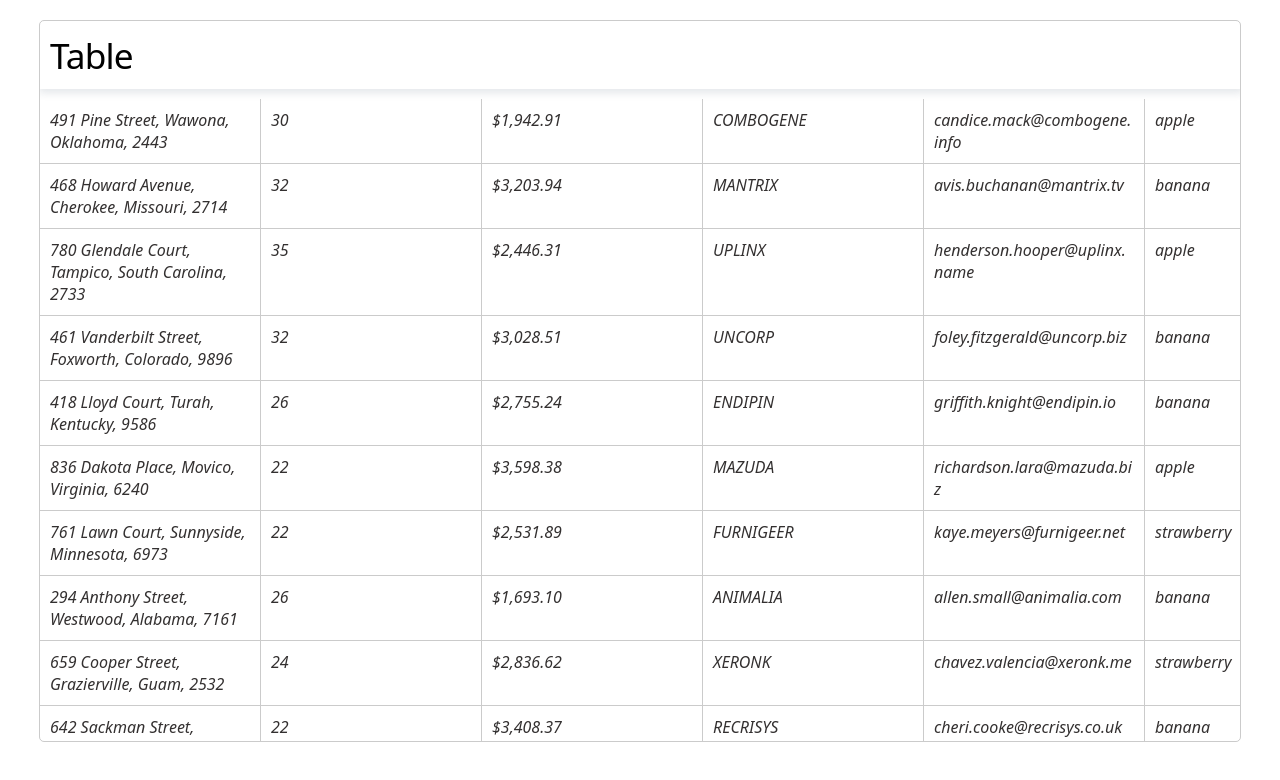
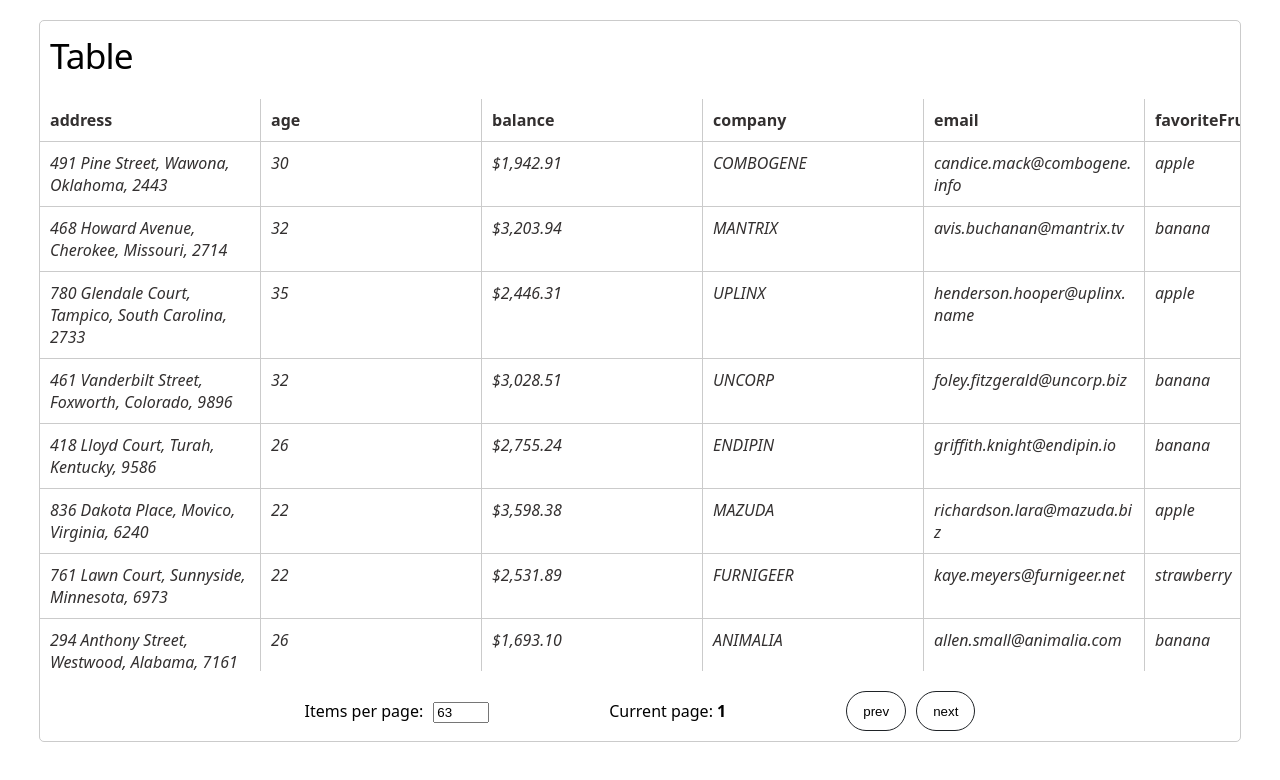
Before and after one commit to UlianaSavi/angular-table, an Angular app: page /start in a window 1280 px wide. Both pictures are taken after a click on the button "Start". Shown: the top 780 px of the page. Built offline with nearby package versions, Linux system fonts and the light colour scheme.

Commit message:
add styles for header and footer of the table && set value to items per page inp

```diff
--- a/src/app/services/table-settings.service.ts
+++ b/src/app/services/table-settings.service.ts
@@ -4,8 +4,8 @@ import { IData, IRowsToShow } from "../types";
 @Injectable({
   providedIn: 'root'
 })
-export class TableSettings {
-  public shownRows: IRowsToShow = {
+export class TableSettingsService {
+  public shownColumns: IRowsToShow = {
     isActive: true,
     balance: true,
     picture: true,
@@ -20,7 +20,7 @@ export class TableSettings {
 
   public filterByShownConfig(data: IData[]): IData[] {
     const showNamesArr: string[] = [];
-    for (const [key, value] of Object.entries(this.shownRows)) {
+    for (const [key, value] of Object.entries(this.shownColumns)) {
       if (value) {
         showNamesArr.push(key);
       }
--- a/src/app/shared/table/shared.module.ts
+++ b/src/app/shared/table/shared.module.ts
@@ -3,6 +3,7 @@ import { CommonModule } from '@angular/common';
 import { BrowserAnimationsModule } from '@angular/platform-browser/animations';
 import { TableComponent } from './table.component';
 import { HttpClientModule } from '@angular/common/http';
+import { FormsModule, ReactiveFormsModule } from '@angular/forms';
 
 
 
@@ -13,7 +14,9 @@ import { HttpClientModule } from '@angular/common/http';
   imports: [
     CommonModule,
     BrowserAnimationsModule,
-    HttpClientModule
+    HttpClientModule,
+    FormsModule,
+    ReactiveFormsModule
   ],
   providers: [],
   exports: [
--- a/src/app/shared/table/table.component.css
+++ b/src/app/shared/table/table.component.css
@@ -8,7 +8,6 @@
 
 .table-header {
   width: 100%;
-  box-shadow: var(--box-shadow);
 }
 
 .table-body {
@@ -19,11 +18,12 @@
   color: var(--grey);
 }
 
-.table-body__row{
+.table-body__row {
   display: flex;
 }
 
-.table-body__row__cell {
+.table-body__row__cell,
+.table__names {
   width: 200px;
   min-width: 200px;
   border-right: 1px solid var(--lite-grey);
@@ -37,3 +37,28 @@
   padding: 10px;
   margin: 0;
 }
+
+.table-pagination {
+  width: 100%;
+  display: flex;
+  gap: 10%;
+  justify-content: center;
+  align-items: center;
+  margin: 10px auto;
+}
+
+.table-pagination__item-buttons {
+  display: flex;
+  gap: 10px;
+}
+
+.table__names-wrap {
+  display: flex;
+  position: sticky;
+  top: 0px;
+  background: var(--white-simple);
+}
+
+.table-pagination__item__label {
+  margin-right: 10px;
+}
--- a/src/app/shared/table/table.component.html
+++ b/src/app/shared/table/table.component.html
@@ -1,15 +1,28 @@
 <div class="table container">
   <div class="table-header">
     <h4 class="title">Table</h4>
-    <div class="table-header__names">
-      <!-- TODO: тут должны браться имена из shownRows и сетится в цикле -->
-    </div>
   </div>
   <div class="table-body">
+    <div class="table__names-wrap">
+      <b class="table__names" *ngFor="let name of shownColumnNames | keyvalue">{{ name.key }}</b>
+    </div>
     <div class="table-body__row" *ngFor="let item of data">
       <div class="table-body__row__cell" *ngFor="let row of item | keyvalue">
         <i>{{ row.value }}</i>
       </div>
     </div>
   </div>
+  <div class="table-pagination">
+    <form [formGroup]="pageGoForm" class="table-pagination__item">
+      <label for="perPage" class="table-pagination__item__label">Items per page:</label>
+      <input formControlName="itemsPerPage" id="perPage" value="1" type="number" min="1" [max]="this.data?.length || 1">
+    </form>
+    <div class="table-pagination__item">
+      <span>Current page: </span><b>{{ currPage }}</b>
+    </div>
+    <div class="table-pagination__item-buttons">
+      <button class="btn" type="button">prev</button>
+      <button class="btn" type="button">next</button>
+    </div>
+  </div>
 </div>
--- a/src/app/shared/table/table.component.ts
+++ b/src/app/shared/table/table.component.ts
@@ -1,7 +1,9 @@
 import { Component, OnInit } from '@angular/core';
 import { ApiService } from 'src/app/services/api.service';
 import { IData } from 'src/app/types';
-import { TableSettings } from '../../services/table-settings.service';
+import { TableSettingsService } from '../../services/table-settings.service';
+import { FormControl, FormGroup, Validators } from '@angular/forms';
+import { START_TABLE_PAGE } from 'src/constants';
 
 @Component({
   selector: 'app-table',
@@ -9,13 +11,25 @@ import { TableSettings } from '../../services/table-settings.service';
   styleUrls: ['./table.component.css']
 })
 export class TableComponent implements OnInit {
-  constructor (private apiService: ApiService, private tableSettings: TableSettings) {}
+  constructor (private apiService: ApiService, private tableSettingsServise: TableSettingsService) {}
 
   public data: IData[] | null = null;
+  public shownColumnNames = this.tableSettingsServise.shownColumns;
+  public pageGoForm: FormGroup = new FormGroup({
+    itemsPerPage: new FormControl(START_TABLE_PAGE, [
+        Validators.max(this.data?.length || START_TABLE_PAGE),
+        Validators.min(START_TABLE_PAGE)
+      ]),
+  });
+
+  public currPage = START_TABLE_PAGE; // TODO: сделать пагинацию
+
   public ngOnInit() {
     this.apiService.getData().subscribe((data) => {
-      this.data = this.tableSettings.filterByShownConfig(data);
-      console.log('DATA: ', this.data);
+      this.data = this.tableSettingsServise.filterByShownConfig(data);
+      this.pageGoForm.patchValue({
+        itemsPerPage: this.data?.length || START_TABLE_PAGE,
+      });
     });
   }
 }
--- a/src/constants.ts
+++ b/src/constants.ts
@@ -1 +1,3 @@
 export const FAKE_URL = 'assets/mock/fake-data.json';
+
+export const START_TABLE_PAGE = 1;
```
